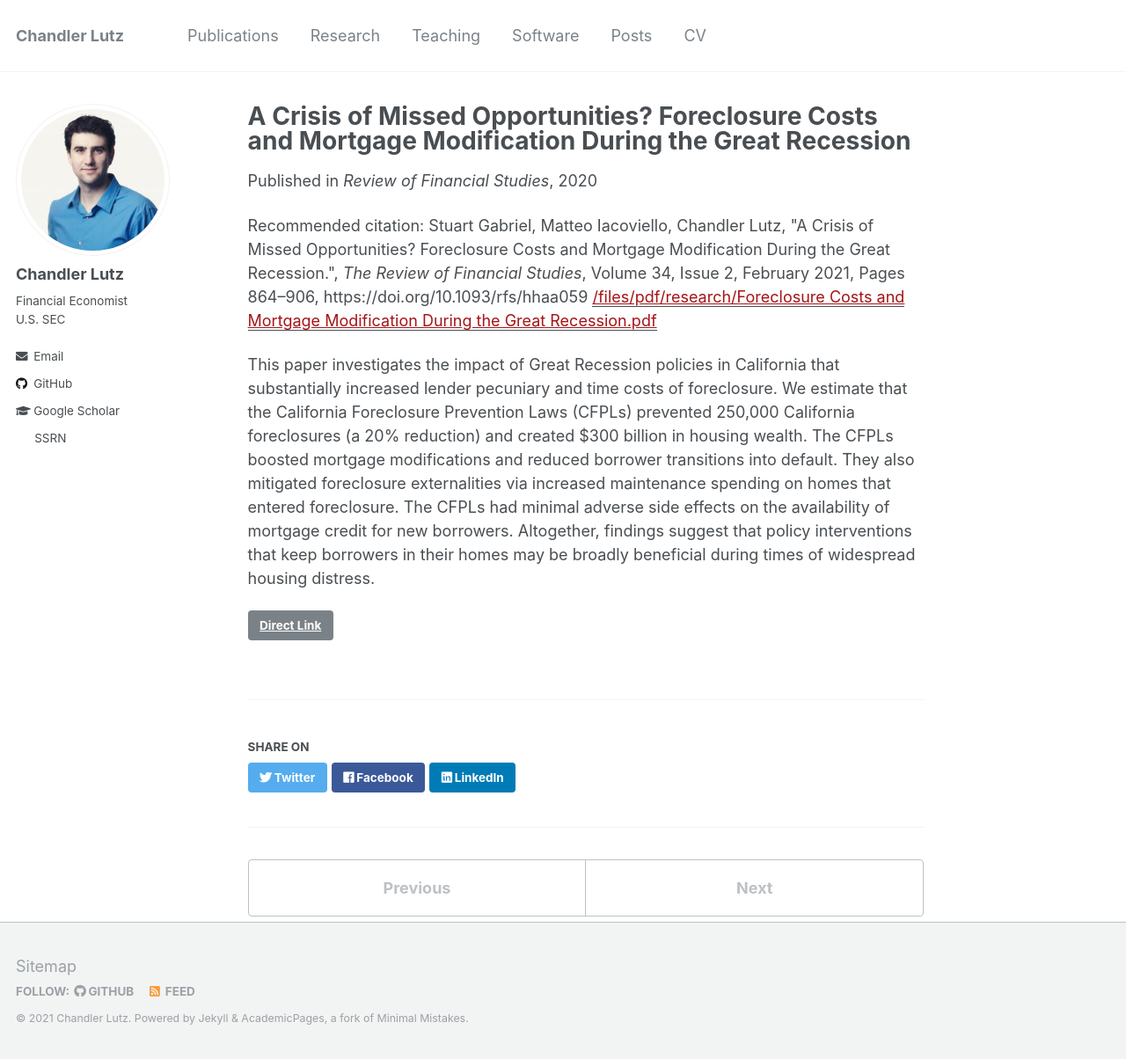
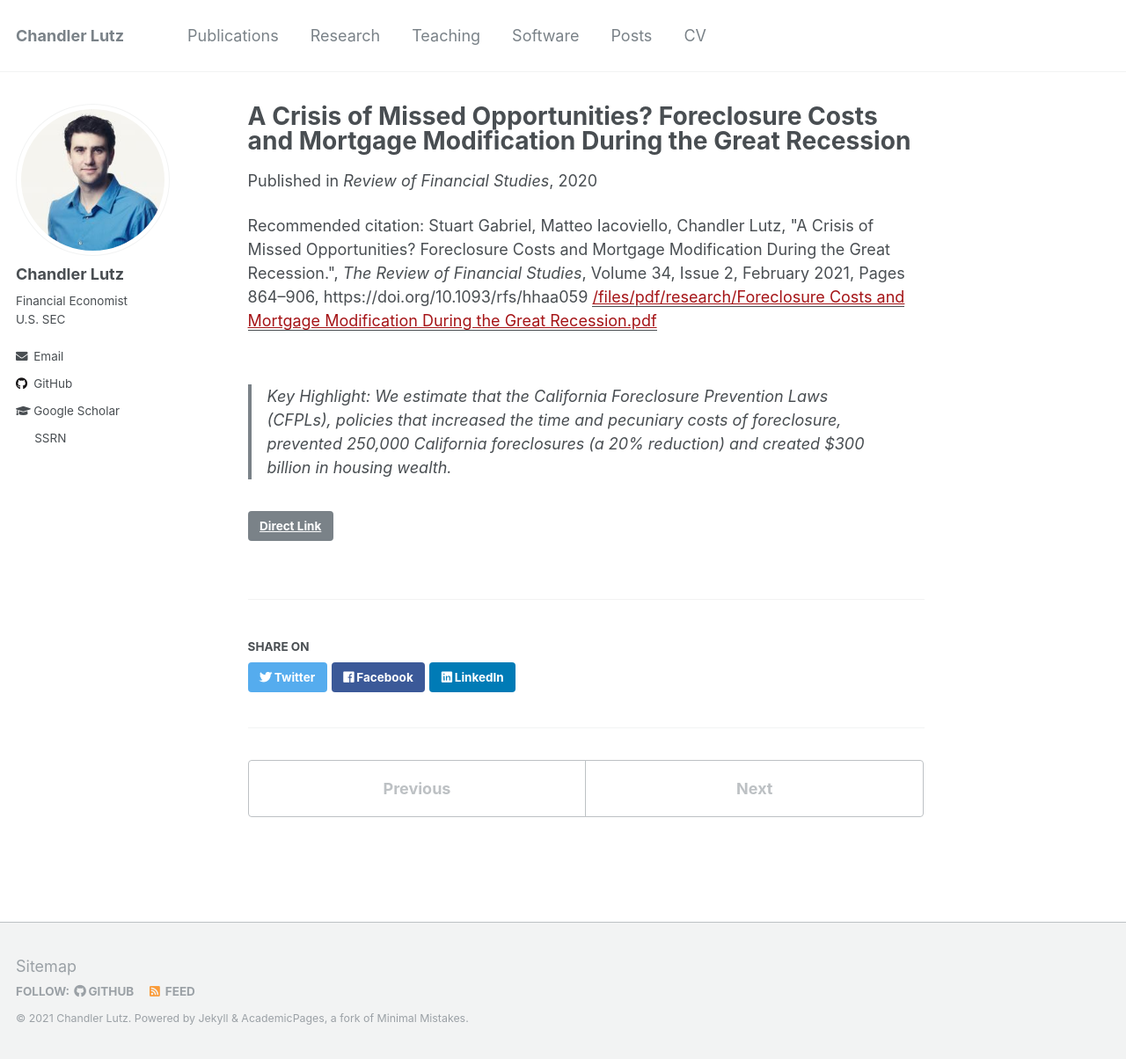
Before and after one commit to ChandlerLutz/ChandlerLutz.github.io, a Jekyll site: the page built from _publications/2021-crisis-of-missed-opportunities.md, in a window 1280 px wide and 1204 px high. Shown: the whole window at 88% size. Built offline with Jekyll 4.4.1, drawn with Linux system fonts in a browser that asks for light colours.

Commit message:
Update key highlight for CFPL paper

```diff
--- a/_publications/2021-crisis-of-missed-opportunities.md
+++ b/_publications/2021-crisis-of-missed-opportunities.md
@@ -11,4 +11,4 @@
 citation: 'Stuart Gabriel, Matteo Iacoviello, Chandler Lutz, &quot;A Crisis of Missed Opportunities? Foreclosure Costs and Mortgage Modification During the Great Recession.&quot;, <i>The Review of Financial Studies</i>, Volume 34, Issue 2, February 2021, Pages 864–906, https://doi.org/10.1093/rfs/hhaa059'
 ---
 
-This paper investigates the impact of Great Recession policies in California that substantially increased lender pecuniary and time costs of foreclosure. We estimate that the California Foreclosure Prevention Laws (CFPLs) prevented 250,000 California foreclosures (a 20% reduction) and created $300 billion in housing wealth. The CFPLs boosted mortgage modifications and reduced borrower transitions into default. They also mitigated foreclosure externalities via increased maintenance spending on homes that entered foreclosure. The CFPLs had minimal adverse side effects on the availability of mortgage credit for new borrowers. Altogether, findings suggest that policy interventions that keep borrowers in their homes may be broadly beneficial during times of widespread housing distress.
+> Key Highlight: We estimate that the California Foreclosure Prevention Laws (CFPLs), policies that increased the time and pecuniary costs of foreclosure, prevented 250,000 California foreclosures (a 20% reduction) and created $300 billion in housing wealth.
```
